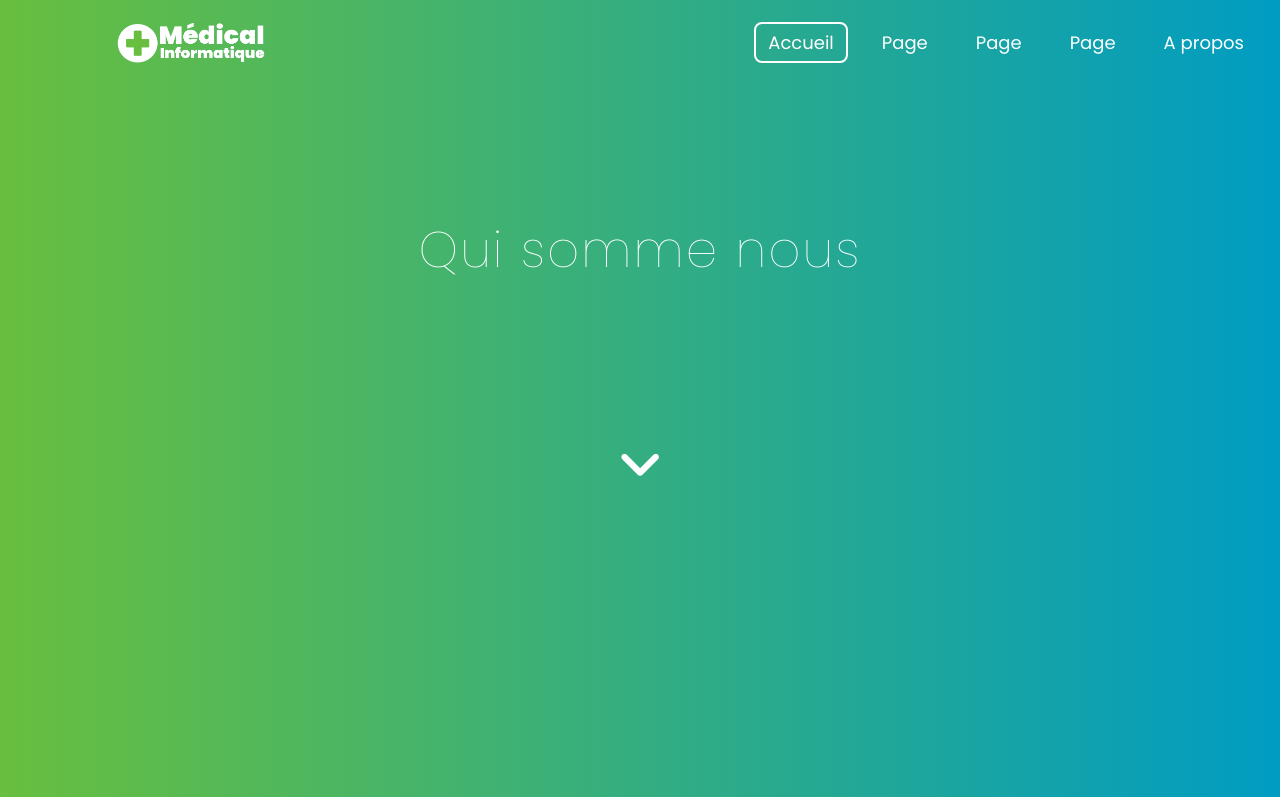
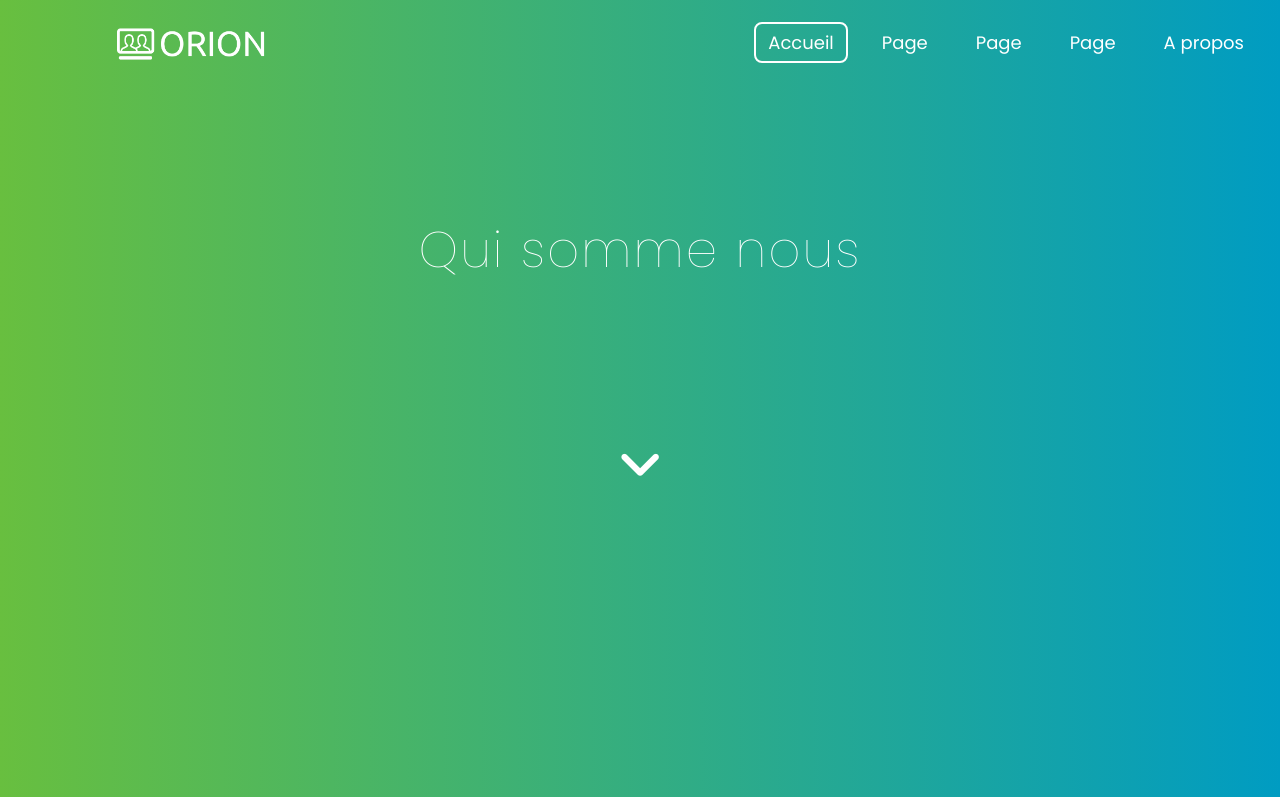
Before and after one commit to SmoothieDevs/Orion, a plain HTML site: page autre.html in a window 1280 px wide. Shown: the top 797 px of the page. Drawn offline with nearby package versions, Linux system fonts and the light colour scheme.

Commit message:
Update autre.html

```diff
--- a/autre.html
+++ b/autre.html
@@ -235,9 +235,9 @@
     const navbar = document.querySelector(".navbar");
     const navlink = document.querySelector(".nav-link");
     window.onscroll = () => {
-        this.scrollY > 20 ? mybutton.style.display = "block" : mybutton.style.display = "none";
+        this.scrollY > 10 ? mybutton.style.display = "block" : mybutton.style.display = "none";
         this.scrollY > 10 ? navbar.classList.add("sticky") : navbar.classList.remove("sticky");
-        this.scrollY > 10 ? document.getElementById("logo").src = 'images/Logo1.png' : document.getElementById("logo").src = 'images/Logo11.png';
+        this.scrollY > 10 ? document.getElementById("logo").src = 'images/OrionLogoF.png' : document.getElementById("logo").src = 'images/OrionLogoFA.png';
         this.scrollY > 10 ? navlink.classList.add("sticky") : navlink.classList.remove("sticky");
     }
 </script>
```
